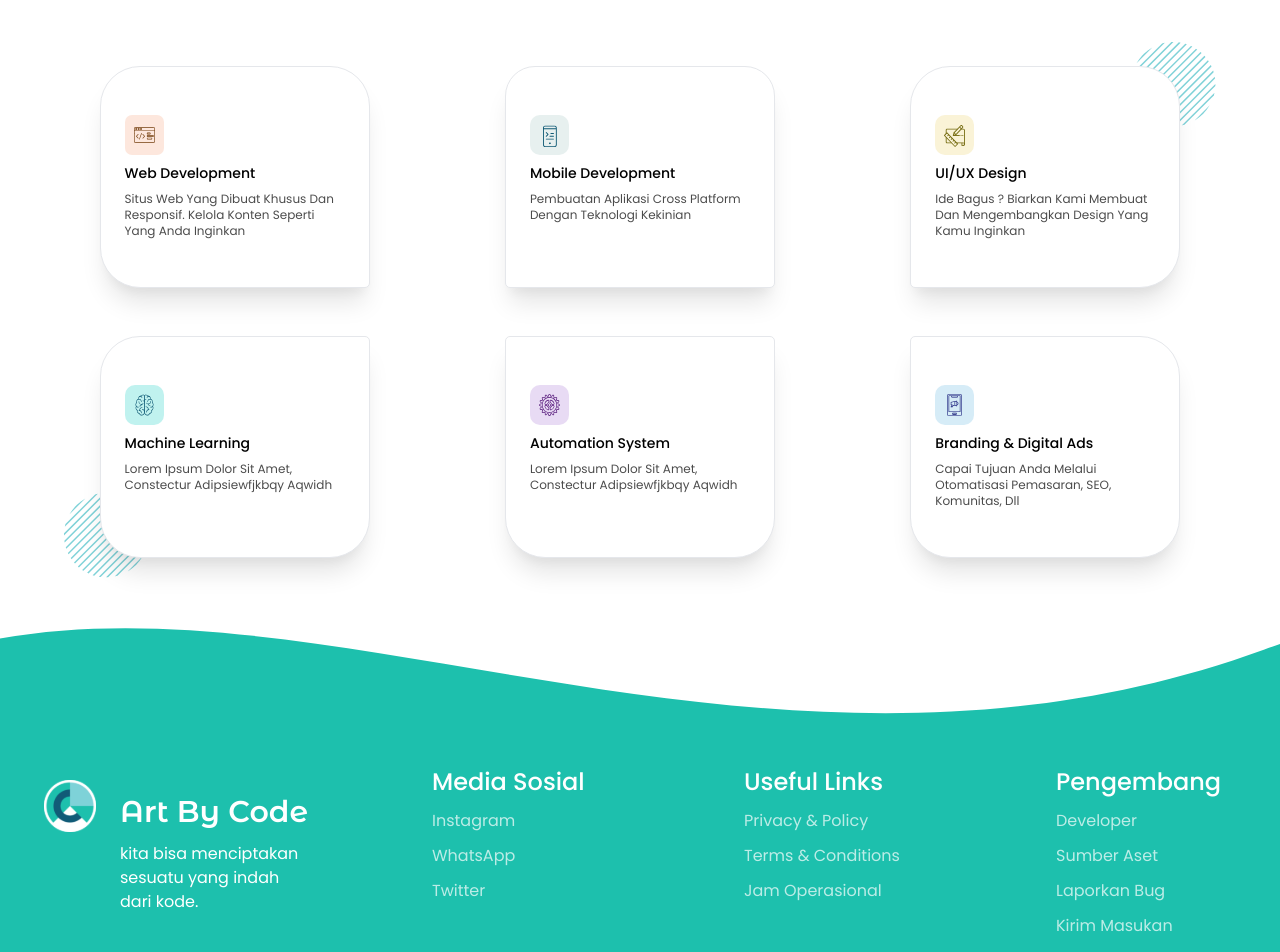
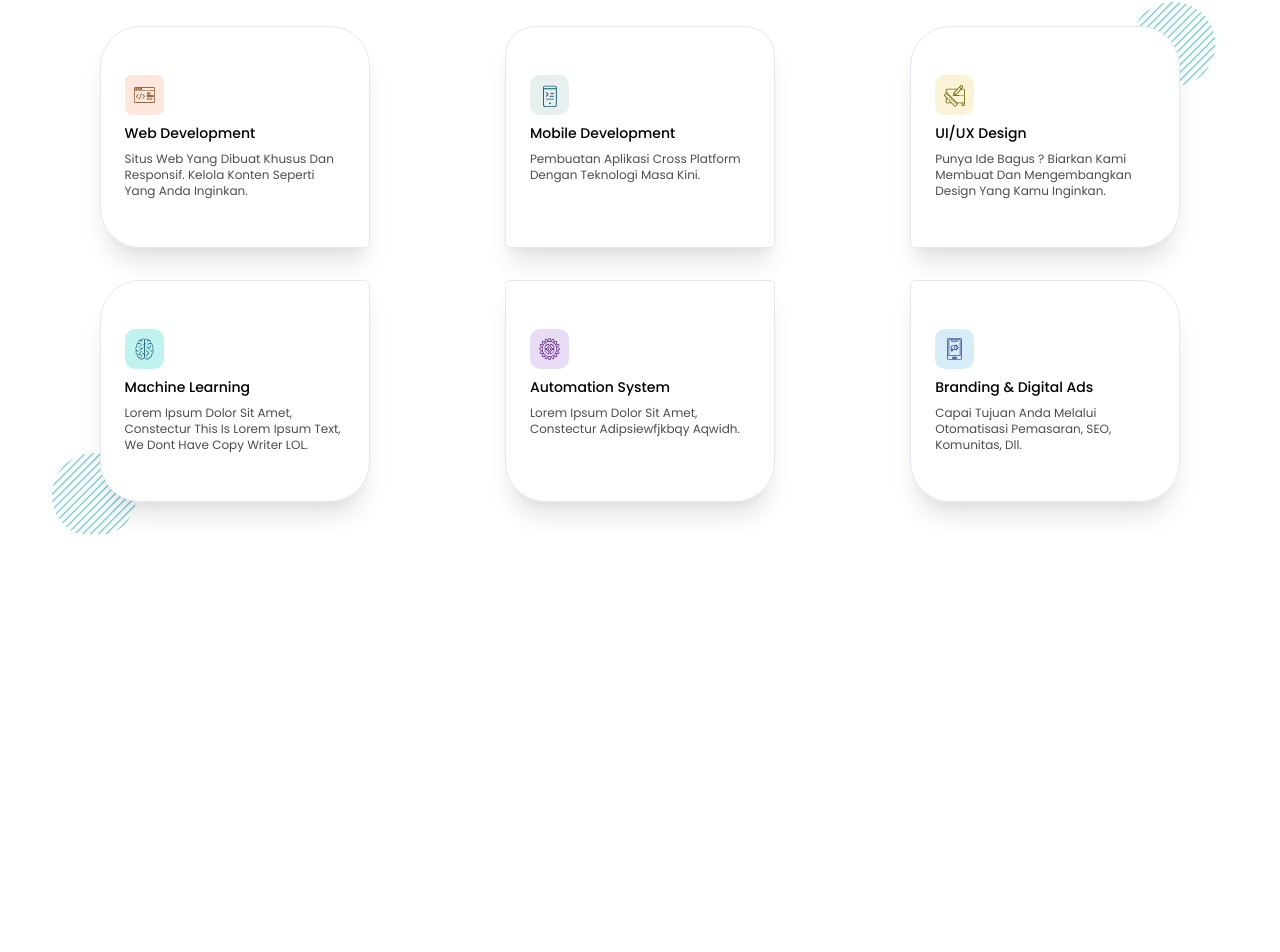
Before and after one commit to sarunk21/landing-page-art-by-code, a Vue app: page / in a window 1280 px wide. Shown: the part 980-1932 px from the top of the page. After the commit the page ends 1514 px from the top, so only its background shows below. Built offline with nearby package versions, Linux system fonts and the light colour scheme; the HTML template or start-up script is replaced by a standard one.

Commit message:
adding responsive and animation to Service section

```diff
--- a/src/components/content/Footer.vue
+++ b/src/components/content/Footer.vue
@@ -1,68 +1,5 @@
 <template>
-    <div class="grid grid-cols-12">
-        <div class="col-span-12 bg-contain bg-no-repeat bg-bottom" :style="{ backgroundImage: `url(${require('@/assets/img/footer-bg.svg')})` }" style="height: 450px">
-            <div class="grid grid-cols-12 mx-auto px-4 pt-12 mt-40">
-                <div class="grid grid-cols-2 justify-center">
-                    <img src="@/assets/img/logo.svg" class="h-20 ml-7" alt="logo footer">
-                </div>
 
-                <div class="col-span-3">
-                    <p class="pt-7 font-montserrat font-semibold text-3xl text-white">Art By Code</p>
-                    <p class="text-white pt-3">kita bisa menciptakan <br> sesuatu yang indah <br> dari kode.</p>
-                </div>
-
-                <div class="col-span-3">
-                    <h2 class="font-medium text-white text-2xl font-poppins">Media Sosial</h2>
-                    <ul>
-                        <li>
-                            <a href="#">Instagram</a>
-                        </li>
-                        <li>
-                            <a href="#">WhatsApp</a>
-                        </li>
-                        <li>
-                            <a href="#">Twitter</a>
-                        </li>
-                    </ul>
-                </div>
-
-                <div class="col-span-3">
-                    <h2 class="font-medium text-white text-2xl font-poppins">Useful Links</h2>
-                    <ul>
-                        <li>
-                            <a href="#">Privacy & Policy</a>
-                        </li>
-                        <li>
-                            <a href="#">Terms & Conditions</a>
-                        </li>
-                        <li>
-                            <a href="#">Jam Operasional</a>
-                        </li>
-                    </ul>
-                </div>
-
-                <div class="col-span-2">
-                    <h2 class="font-medium text-white text-2xl font-poppins">Pengembang</h2>
-                    <ul>
-                        <li>
-                            <a href="#">Developer</a>
-                        </li>
-                        <li>
-                            <a href="#">Sumber Aset</a>
-                        </li>
-                        <li>
-                            <a href="#">Laporkan Bug</a>
-                        </li>
-                        <li>
-                            <a href="#">Kirim Masukan</a>
-                        </li>
-                    </ul>
-                </div>
-
-            </div>
-        </div>
-
-    </div>
 </template>
 
 <script>
@@ -72,12 +9,5 @@ export default {
 </script>
 
 <style scoped>
-    li {
-        margin: 11px 0;
-    }
 
-    li a{
-        color: white;
-        opacity: 0.7;
-    }
 </style>
--- a/src/components/content/Service.vue
+++ b/src/components/content/Service.vue
@@ -1,100 +1,163 @@
 <template>
-    <h1 class="text-center font-medium text-4xl my-12 py-6 sub">Semua Layanan Yang Kami Berikan Untukmu</h1>
+  <h1 class="text-center font-medium text-2xl md:text-4xl my-12 py-6 sub">
+    Semua Layanan Yang Kami Berikan Untukmu
+  </h1>
 
-    <div class="grid grid-cols-12 pt-10">
-        <div class="col-span-12 bg-contain  bg-center bg-no-repeat" >
+  <div class="grid grid-cols-12">
+    <div class="col-span-12">
+      <div
+        class="grid grid-cols-2 gap-4 md:gap-0 md:grid-cols-3 relative justify-items-center justify-around "
+      >
+        <img
+          src="@/assets/img/circle.svg"
+          class="invisible md:visible absolute -top-6 right-8 z-0"
+          alt="circle"
+        />
 
+        <img
+          src="@/assets/img/circle.svg"
+          class="invisible md:visible absolute -bottom-1 left-5 z-0"
+          alt="circle"
+        />
 
-
-            <div class="grid grid-cols-1 md:grid-cols-3 relative justify-items-center justify-around ">
-                <img src="@/assets/img/circle.svg" class="absolute -top-6 right-8 z-0" alt="circle">
-                <div class="border px-6 py-12 w-2/3 web shadow-xl">
-                    <img src="@/assets/img/web.svg" alt="web development">
+        <div
+          class="border px-6 py-12 mb-8 md:w-2/3 rounded-lg md:rounded-service-box-web shadow-xl"
+          data-aos="zoom-in"
+          data-aos-delay="150"
+          data-aos-duration="1000"
+        >
+          <img src="@/assets/img/web.svg" alt="web development" />
           <h3 class="font-medium text-sm py-2">Web Development</h3>
-                    <p class="info text-xs">Situs Web Yang Dibuat Khusus Dan Responsif. Kelola Konten Seperti Yang Anda Inginkan</p>
+          <p class="info text-xs">
+            Situs Web Yang Dibuat Khusus Dan Responsif. Kelola Konten Seperti
+            Yang Anda Inginkan.
+          </p>
         </div>
 
-                <div class="border px-6 py-12 w-2/3 mobile shadow-xl">
-                    <img src="@/assets/img/mobile.svg" alt="web development">
+        <div
+          class="border px-6 py-12 mb-8 md:w-2/3 rounded-lg md:rounded-service-box-mobile shadow-xl"
+          data-aos="zoom-in"
+          data-aos-delay="250"
+          data-aos-duration="1000"
+        >
+          <img src="@/assets/img/mobile.svg" alt="web development" />
           <h3 class="font-medium text-sm py-2">Mobile Development</h3>
-                    <p class="info text-xs">Pembuatan Aplikasi Cross Platform Dengan Teknologi Kekinian</p>
+          <p class="info text-xs">
+            Pembuatan Aplikasi Cross Platform Dengan Teknologi Masa Kini.
+          </p>
         </div>
 
-                <div class="border px-6 py-12 w-2/3 ui z-10 shadow-xl">
-                    <img src="@/assets/img/ui-ux.svg" alt="web development">
+        <div
+          class="border px-6 py-12 mb-8 md:w-2/3 ui z-10 shadow-xl"
+          data-aos="zoom-in"
+          data-aos-delay="350"
+          data-aos-duration="1000"
+        >
+          <img src="@/assets/img/ui-ux.svg" alt="web development" />
           <h3 class="font-medium text-sm py-2">UI/UX Design</h3>
-                    <p class="info text-xs">Ide Bagus ? Biarkan Kami Membuat Dan Mengembangkan Design Yang Kamu Inginkan</p>
+          <p class="info text-xs">
+            Punya Ide Bagus ? Biarkan Kami Membuat Dan Mengembangkan Design Yang Kamu
+            Inginkan.
+          </p>
         </div>
 
+        <div
+          class="border px-6 py-12 md:w-2/3 z-10 mb-8 machine shadow-xl"
+          data-aos="zoom-in"
+          data-aos-delay="650"
+          data-aos-duration="1000"
+        >
+          <img src="@/assets/img/machine.svg" alt="machine learning" />
+          <h3 class="font-medium text-sm py-2">Machine Learning</h3>
+          <p class="info text-xs">
+            Lorem Ipsum Dolor Sit Amet, Constectur This Is Lorem Ipsum Text, We
+            Dont Have Copy Writer LOL.
+          </p>
         </div>
 
-            <div class="grid grid-cols-1 md:grid-cols-3 relative justify-items-center mt-12">
-                <img src="@/assets/img/circle.svg" class="absolute -bottom-5 left-8 z-0" alt="circle">
-                <div class="border px-6 py-12 w-2/3 z-10 machine shadow-xl">
-                    <img src="@/assets/img/machine.svg" alt="web development">
-                    <h3 class="font-medium text-sm py-2">Machine Learning</h3>
-                    <p class="info text-xs">Lorem Ipsum Dolor Sit Amet, Constectur Adipsiewfjkbqy Aqwidh</p>
+        <div
+          class="border px-6 py-12 md:w-2/3 mb-8 rounded-lg md:rounded-service-box-automation shadow-xl"
+          data-aos="zoom-in"
+          data-aos-delay="550"
+          data-aos-duration="1000"
+        >
+          <img src="@/assets/img/automation.svg" alt="automation system" />
+          <h3 class="font-medium text-sm py-2">Automation System</h3>
+          <p class="info text-xs">
+            Lorem Ipsum Dolor Sit Amet, Constectur Adipsiewfjkbqy Aqwidh.
+          </p>
         </div>
 
-                <div class="border px-6 py-12 w-2/3 automation shadow-xl">
-                    <img src="@/assets/img/automation.svg" alt="web development">
-                    <h3 class="font-medium text-sm py-2">Automation System</h3>
-                    <p class="info text-xs">Lorem Ipsum Dolor Sit Amet, Constectur Adipsiewfjkbqy Aqwidh</p>
+        <div
+          class="border px-6 py-12 md:w-2/3 mb-8 rounded-lg md:rounded-service-box-branding shadow-xl"
+          data-aos="zoom-in"
+          data-aos-delay="450"
+          data-aos-duration="1000"
+        >
+          <img src="@/assets/img/branding-ads.svg" alt="web development" />
+          <h3 class="font-medium text-sm py-2">Branding & Digital Ads</h3>
+          <p class="info text-xs">
+            Capai Tujuan Anda Melalui Otomatisasi Pemasaran, SEO, Komunitas, Dll.
+          </p>
         </div>
-
-                <div class="border px-6 py-12 w-2/3 branding shadow-xl">
-                    <img src="@/assets/img/branding-ads.svg" alt="web development">
-                    <h3 class="font-medium text-sm py-2">Branding & Digital Ads</h3>
-                    <p class="info text-xs">Capai Tujuan Anda Melalui Otomatisasi Pemasaran, SEO, Komunitas, Dll</p>
       </div>
-
-            </div>
-
     </div>
   </div>
 </template>
 
 <script>
-export default {
-
-}
+export default {};
 </script>
 
 <style scoped>
-    .sub{
-        color: #115B76;
+.sub {
+  color: #115b76;
 }
 
-    .info{
+.info {
   opacity: 0.7;
 }
 
-    .web{
+.web {
   background: #ffff;
   border-radius: 40px 40px 5px 40px;
 }
 
-    .mobile{
+.mobile {
   background: #ffff;
   border-radius: 30px 30px 5px 5px;
 }
 
-    .ui{
+.ui {
   background: #ffff;
-        border-radius: 40px 40px 40px 5px;
+  @apply rounded-lg
 }
 
-    .machine{
-        background: #ffff;
-        border-radius: 40px 5px 40px 40px;
+@media(min-width: 768px){
+  .ui {
+  border-radius: 40px 40px 40px 5px;
+
+  }
 }
 
-    .automation{
+.machine {
+  background: #ffff;
+  @apply rounded-lg
+}
+
+@media(min-width: 768px){
+  .machine {
+  border-radius: 40px 5px 40px 40px;
+
+  }
+}
+
+.automation {
   background: #ffff;
   border-radius: 5px 5px 40px 40px;
 }
 
-    .branding{
+.branding {
   background: #ffff;
   border-radius: 5px 40px 40px 40px;
 }
--- a/src/views/Home.vue
+++ b/src/views/Home.vue
@@ -1,5 +1,5 @@
 <template>
-  <div class="container mx-auto px-8">
+  <div class="container mx-auto px-8 overflow-hidden">
     <Navbar />
     <Hero />
     <Map />
--- a/tailwind.config.js
+++ b/tailwind.config.js
@@ -1,16 +1,25 @@
 module.exports = {
-  purge: ['./index.html', './src/**/*.{vue,js,ts,jsx,tsx}'],
+  purge: ["./index.html", "./src/**/*.{vue,js,ts,jsx,tsx}"],
   darkMode: false, // or 'media' or 'class'
   theme: {
-    extend: {},
+    extend: {
+      borderRadius: (theme) => ({
+        "service-box-web": "40px 40px 5px 40px",
+        "service-box-mobile": "30px 30px 5px 5px",
+        "service-box-ui": "40px 40px 40px 5px",
+        "service-box-machine": "40px 5px 40px 40px",
+        "service-box-automation": "5px 5px 40px 40px",
+        "service-box-branding": "5px 40px 40px 40px"
+      }),
+    },
     fontFamily: {
-      'sans': ['Poppins'],
-      'poppins': ['Poppins', 'sans-serif'],
-      'montserrat': ['Montserrat\\ Alternates', 'sans-serif']
-    }
+      sans: ["Poppins"],
+      poppins: ["Poppins", "sans-serif"],
+      montserrat: ["Montserrat\\ Alternates", "sans-serif"],
+    },
   },
   variants: {
     extend: {},
   },
   plugins: [],
-}
+};
```
Lines whose indentation alone changed are shown as unchanged.
